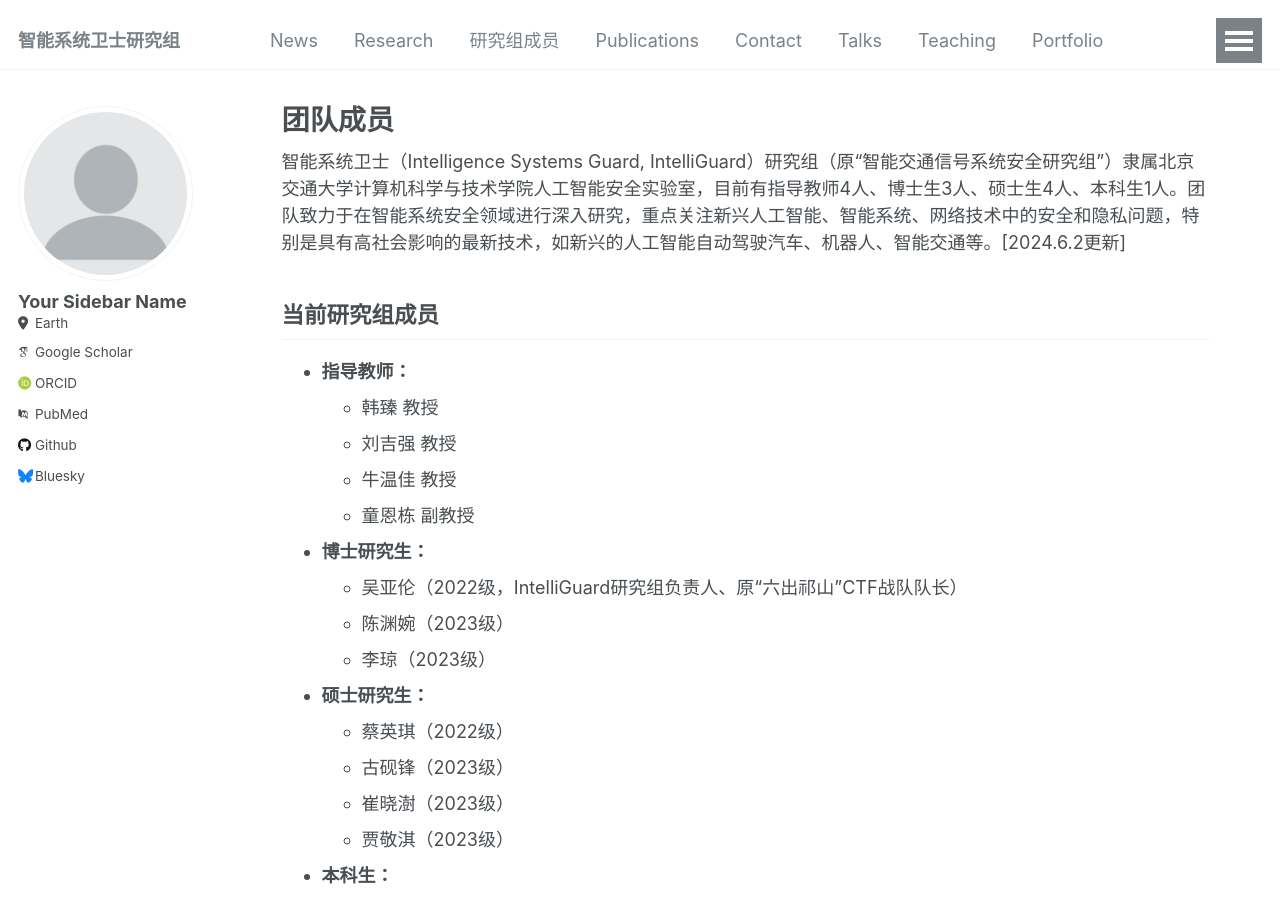
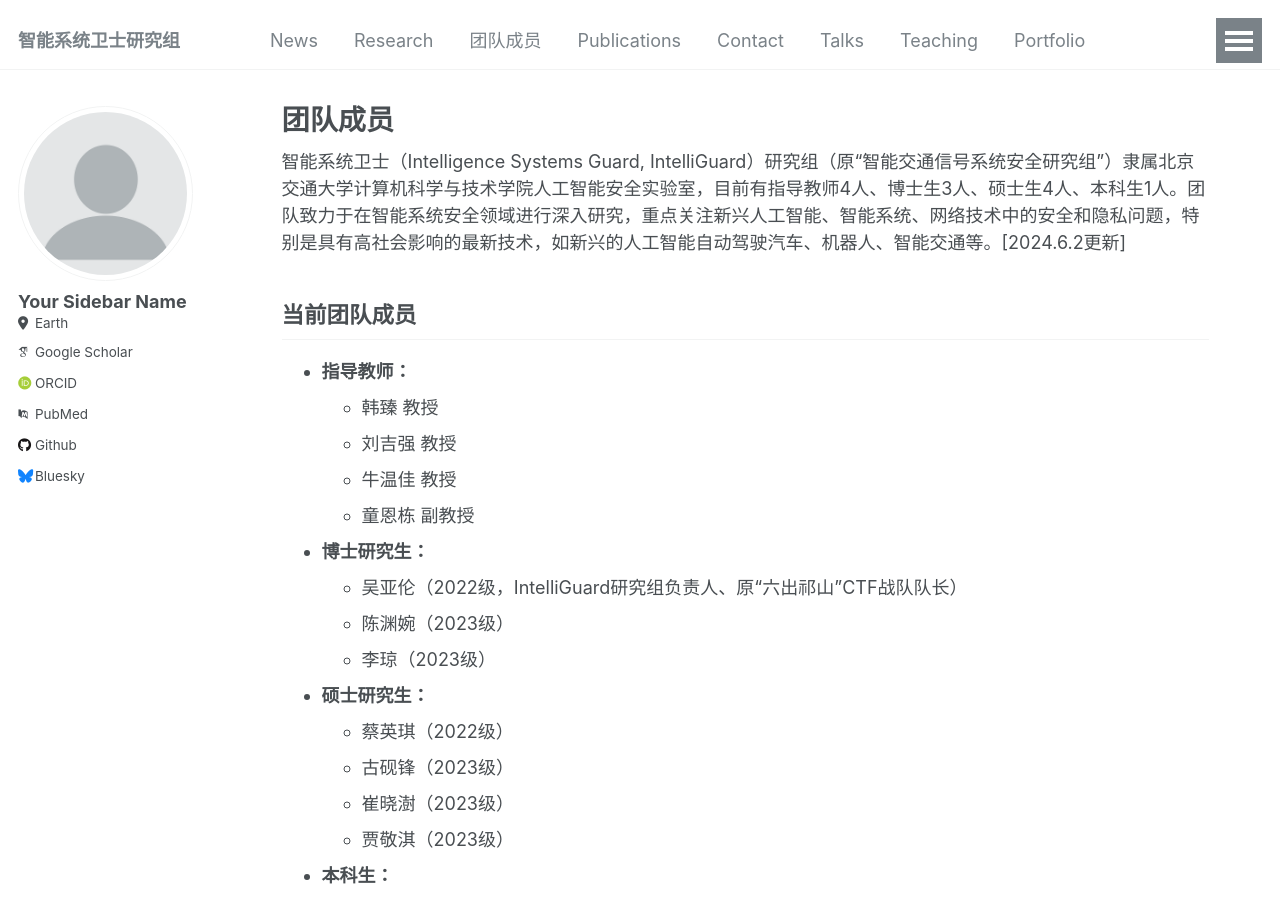
Before and after one commit to IntelliGuard/IntelliGuard-CN, a Jekyll site: the page built from _pages/members.md, in a window 1280 px wide and 900 px high. Built offline with Jekyll 4.4.1, drawn with Linux system fonts in a browser that asks for light colours; some web fonts are replaced.

Commit message:
更新团队成员

```diff
--- a/_data/navigation.yml
+++ b/_data/navigation.yml
@@ -7,7 +7,7 @@ main:
   - title: "Research"
     url: /research/
 
-  - title: "研究组成员"
+  - title: "团队成员"
     url: /members/
 
   - title: "Publications"
--- a/_pages/members.md
+++ b/_pages/members.md
@@ -6,7 +6,7 @@ redirect_from:
   - /members.html
 ---
 智能系统卫士（Intelligence Systems Guard, IntelliGuard）研究组（原“智能交通信号系统安全研究组”）隶属北京交通大学计算机科学与技术学院人工智能安全实验室，目前有指导教师4人、博士生3人、硕士生4人、本科生1人。团队致力于在智能系统安全领域进行深入研究，重点关注新兴人工智能、智能系统、网络技术中的安全和隐私问题，特别是具有高社会影响的最新技术，如新兴的人工智能自动驾驶汽车、机器人、智能交通等。[2024.6.2更新]
-## 当前研究组成员
+## 当前团队成员
 - **指导教师：**
   - 韩臻 教授
   - 刘吉强 教授
```
